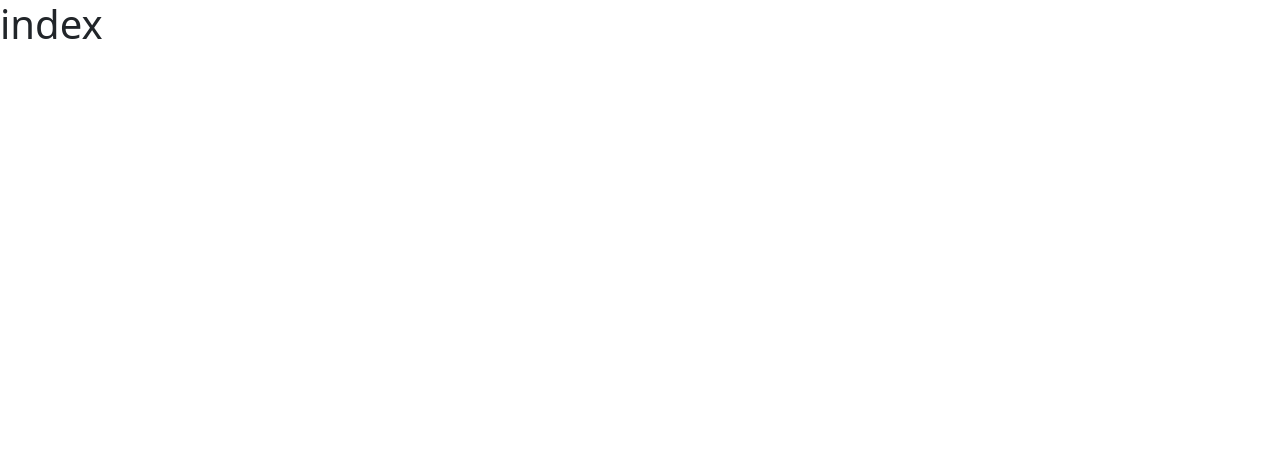
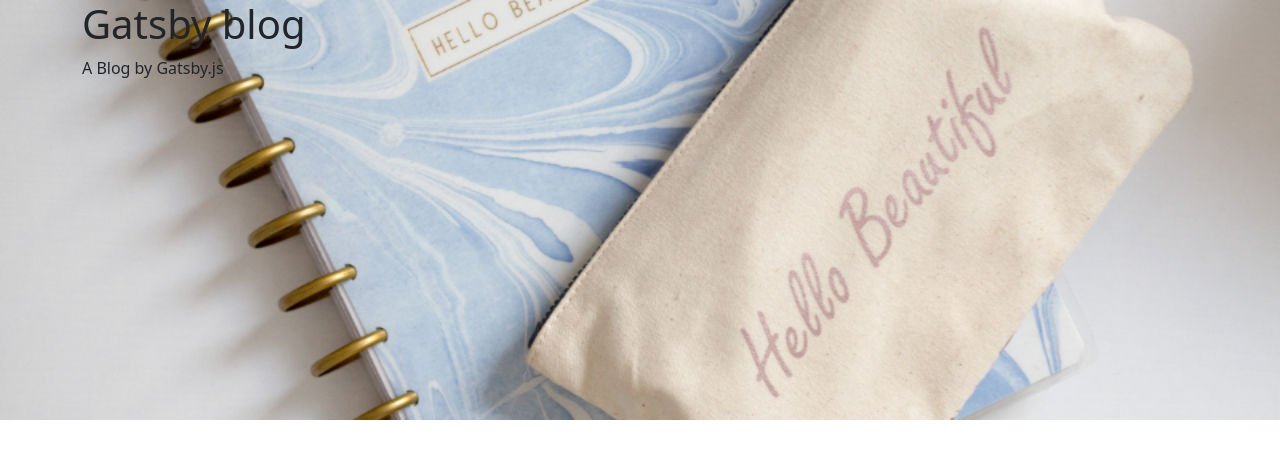
Before and after one commit to sor753/gatsby-practice, a Gatsby site: page / in a window 1280 px wide. Built offline with nearby package versions, Linux system fonts and the light colour scheme; Gatsby itself is replaced by a stand-in of ours.

Commit message:
add sass

```diff
--- a/gatsby-config.js
+++ b/gatsby-config.js
@@ -6,6 +6,7 @@ module.exports = {
     siteUrl: `https://gatsbystarterdefaultsource.gatsbyjs.io/`,
   },
   plugins: [
+    `gatsby-plugin-sass`,
     `gatsby-plugin-react-helmet`,
     `gatsby-plugin-image`,
     {
--- a/package.json
+++ b/package.json
@@ -12,6 +12,7 @@
     "gatsby-plugin-manifest": "^4.11.1",
     "gatsby-plugin-offline": "^5.11.1",
     "gatsby-plugin-react-helmet": "^5.11.0",
+    "gatsby-plugin-sass": "^5.11.1",
     "gatsby-plugin-sharp": "^4.11.1",
     "gatsby-source-filesystem": "^4.11.1",
     "gatsby-transformer-sharp": "^4.11.0",
@@ -19,7 +20,8 @@
     "react": "^17.0.1",
     "react-bootstrap": "^2.2.3",
     "react-dom": "^17.0.1",
-    "react-helmet": "^6.1.0"
+    "react-helmet": "^6.1.0",
+    "sass": "^1.50.0"
   },
   "devDependencies": {
     "prettier": "^2.6.2"
--- /dev/null
+++ b/src/components/Mv.js
@@ -0,0 +1,23 @@
+import React from 'react'
+import { Container, Row, Col } from 'react-bootstrap'
+import * as Style from './Mv.module.scss'
+
+const Mv = () => {
+  console.log(Style)
+  return (
+    <div className={Style.wrap}>
+      <Container className={Style.content}>
+        <Row>
+          <Col sm={12} className="mx-auto">
+            <div className={Style.siteHeading}>
+              <h1>Gatsby blog</h1>
+              <span>A Blog by Gatsby.js</span>
+            </div>
+          </Col>
+        </Row>
+      </Container>
+    </div>
+  )
+}
+
+export default Mv
--- /dev/null
+++ b/src/components/Mv.module.scss
@@ -0,0 +1,15 @@
+.wrap {
+  position: relative;
+  background: url(../images/image_001.jpg) center center/cover no-repeat;
+  width: 100%;
+  height: 420px;
+  .site-heading {
+    margin-top: 180px;
+    color: white;
+    z-index: 999;
+  }
+  .content {
+    position: relative;
+    z-index: 999;
+  }
+}
--- a/src/pages/index.js
+++ b/src/pages/index.js
@@ -1,12 +1,11 @@
 import * as React from "react"
 import { Link } from "gatsby"
-import { StaticImage } from "gatsby-plugin-image"
-
 import Layout from "../components/layout"
+import Mv from "../components/Mv"
 
 const IndexPage = () => (
   <Layout>
-    <h1>index</h1>
+    <Mv />
   </Layout>
 )
 
```
Also changed, not shown: src/images/image_001.jpg (added), src/images/image_003.jpg (added), src/images/image_004.jpg (added), src/images/image_005.jpg (added), 2 other files.
